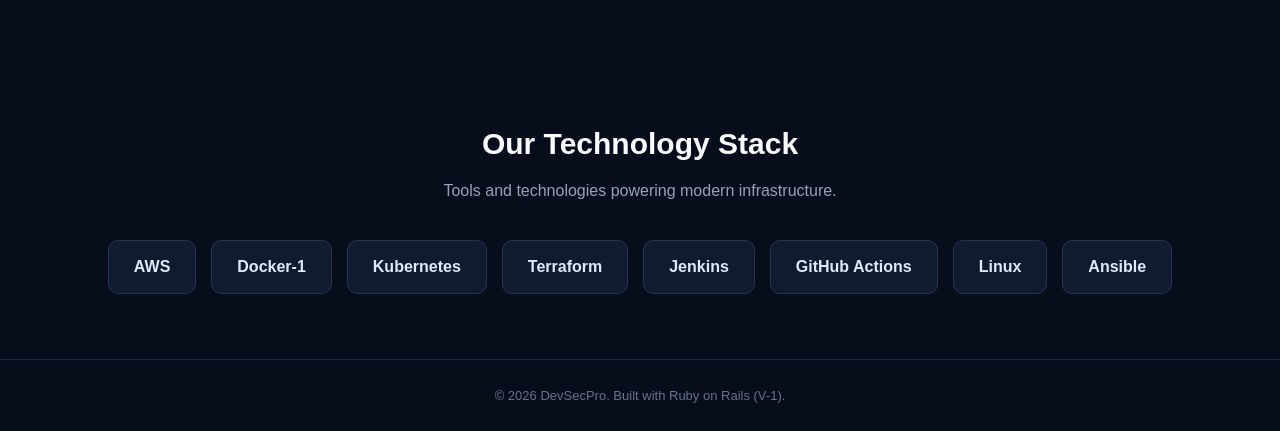
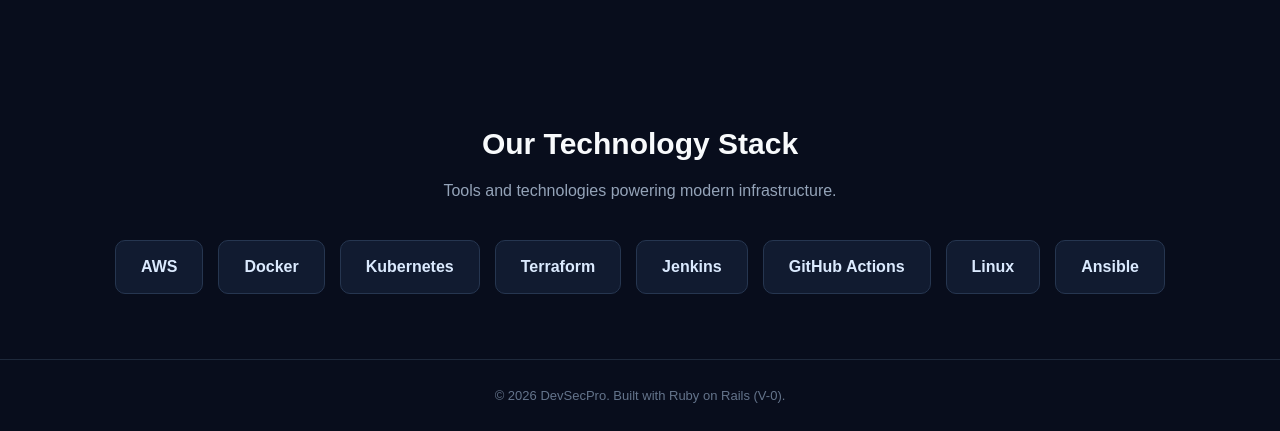
Before and after one commit to TTDhani/rr-demo, a Rails app: page / in a window 1280 px wide. Shown: the part 882-1313 px from the top of the page. Run offline with Rails 7, Linux system fonts and the light colour scheme; some libraries are stand-ins or nearby versions.

Commit message:
app updated

```diff
--- a/app/views/home/index.html.erb
+++ b/app/views/home/index.html.erb
@@ -204,7 +204,7 @@
 
     <div class="tech-grid">
       <div class="tech-item">AWS</div>
-      <div class="tech-item">Docker-1</div>
+      <div class="tech-item">Docker</div>
       <div class="tech-item">Kubernetes</div>
       <div class="tech-item">Terraform</div>
       <div class="tech-item">Jenkins</div>
@@ -216,5 +216,5 @@
 </main>
 
 <footer class="footer">
-  © <%= Date.current.year %> DevSecPro. Built with Ruby on Rails (V-1).
+  © <%= Date.current.year %> DevSecPro. Built with Ruby on Rails (V-0).
 </footer>
```
